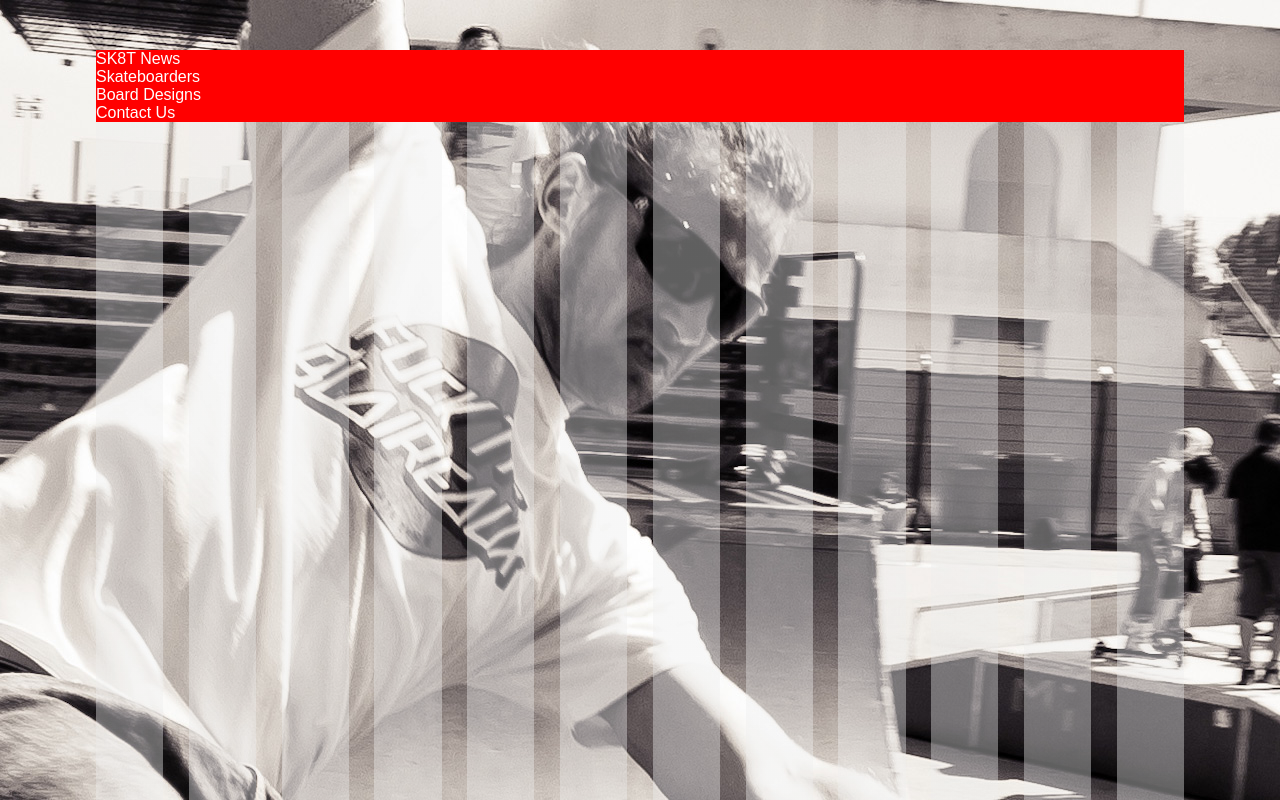
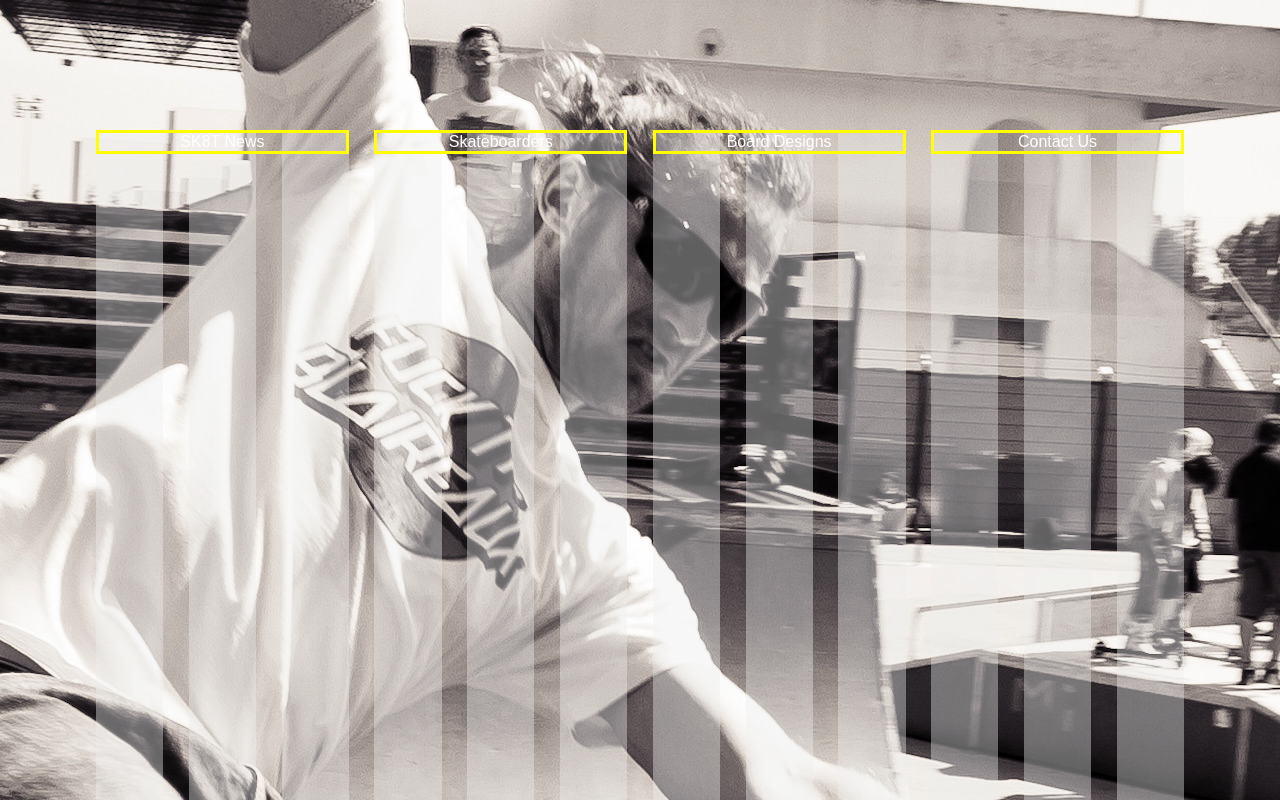
Before and after one commit to Miguelramirezjr/2.2-sass-rwd, a plain HTML site: page index.html in a window 1280 px wide. Drawn offline with Linux system fonts and the light colour scheme.

Commit message:
3rd git commit

```diff
--- a/scss/main.scss
+++ b/scss/main.scss
@@ -24,15 +24,35 @@ body {
 .top-nav-section {
     max-width: 1090px;
     color: white;
-    background-color: red;
     background-position: center;
     @include outer-container;
-    margin-top: 50px;
+    margin-top: 130px;
 }
 
-.boxes {
+.box1 {
     border: 2px green;
     @include span-columns(3);
     text-align: center;
+    border: yellow solid;
+}
 
+.box2 {
+    border: 2px green;
+    @include span-columns(3);
+    text-align: center;
+    border: yellow solid;
 }
+
+.box3 {
+    border: 2px green;
+    @include span-columns(3);
+    text-align: center;
+    border: yellow solid;
+}
+
+.box4 {
+    border: 2px green;
+    @include span-columns(3);
+    text-align: center;
+    border: yellow solid;
+}
```
Also changed, not shown: css/main.css.
